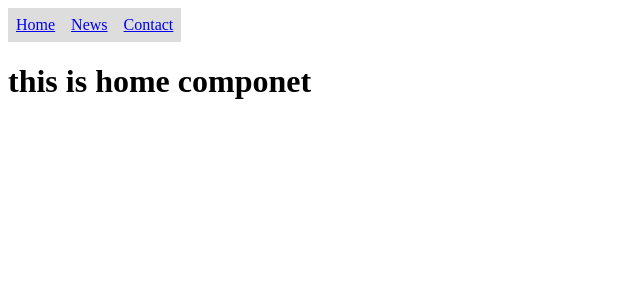
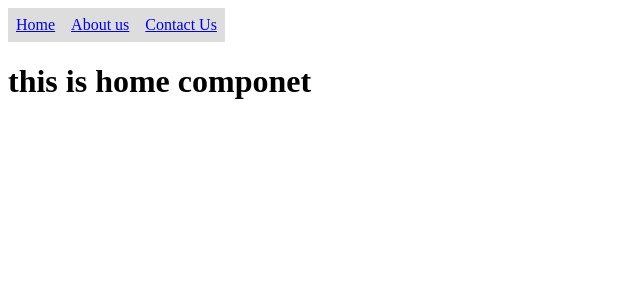
Before and after one commit to saket-kr-jha/Angular_practice, an Angular app: page / in a window 1280 px wide. Shown: the top 300 px of the page, without its empty margins (0-640 px from the left). Built offline with nearby package versions, Linux system fonts and the light colour scheme.

Commit message:
correcting nav bar

```diff
--- a/src/app/app.component.html
+++ b/src/app/app.component.html
@@ -1,8 +1,8 @@
 <div class="nav navbar">
     <ul>
         <li><a routerLink="home">Home</a></li>
-        <li><a routerLink="about">News</a></li>
-        <li><a routerLink="contact">Contact</a></li>
+        <li><a routerLink="about">About us</a></li>
+        <li><a routerLink="contact">Contact Us</a></li>
       </ul>
 </div>
 
```
